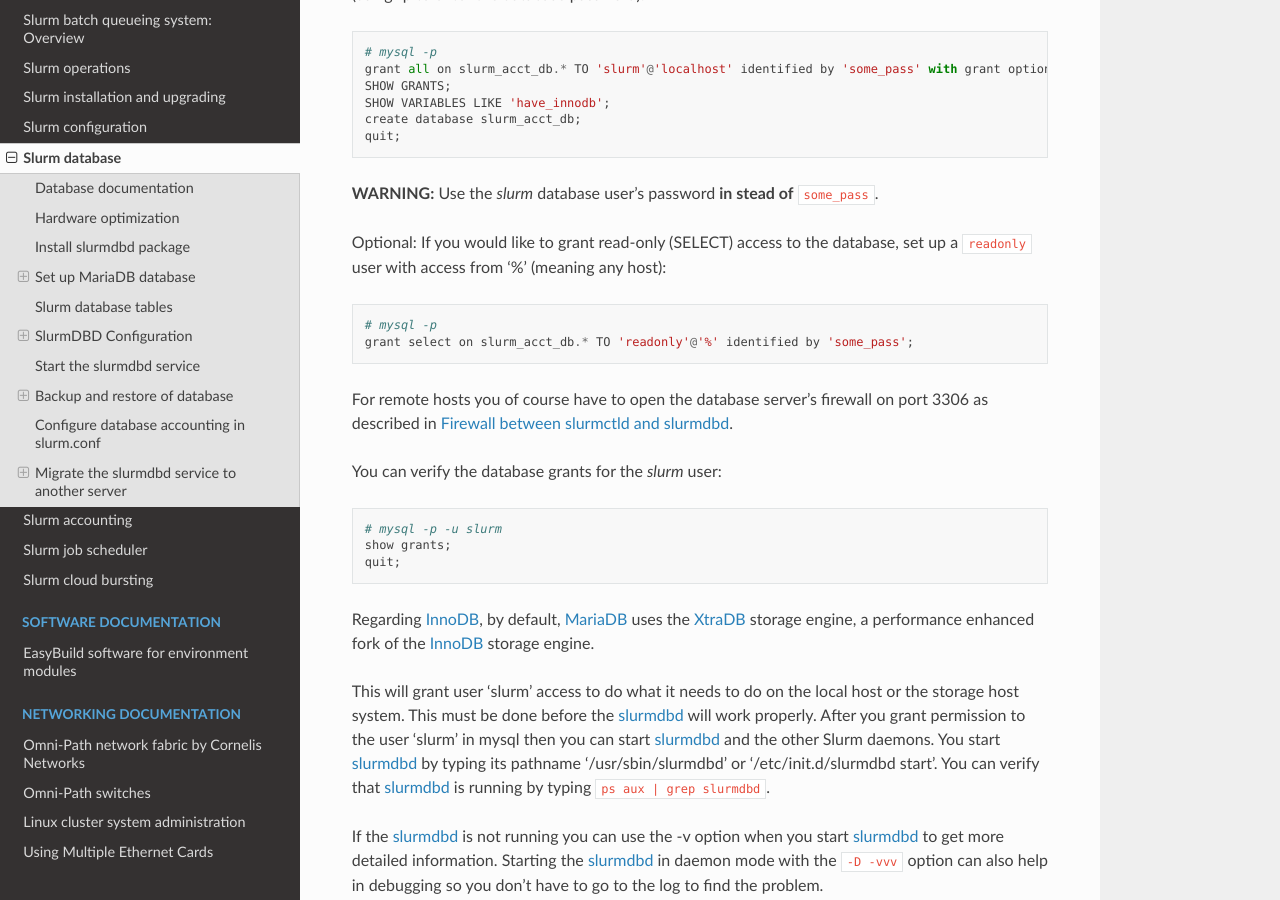
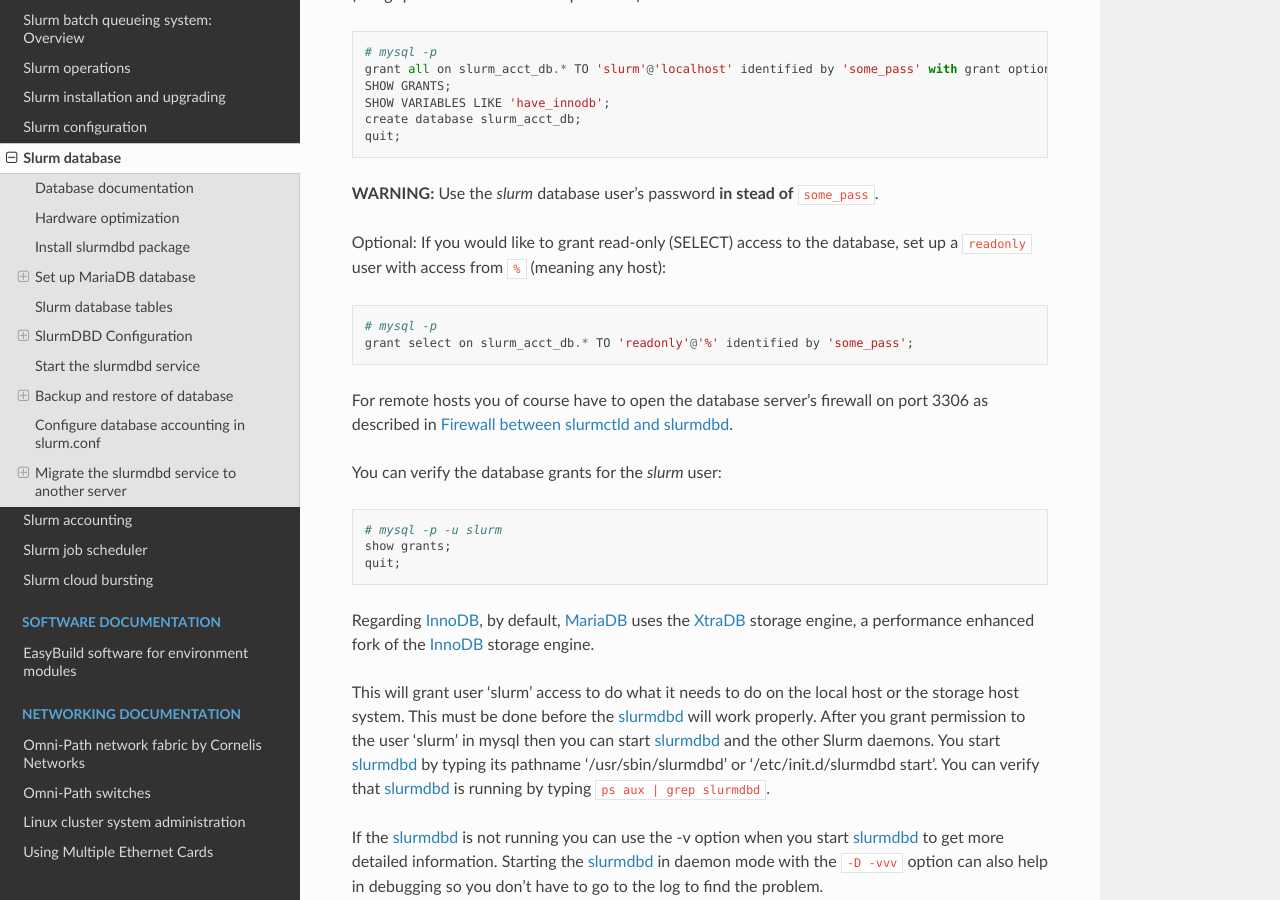
Before and after one commit to OleHolmNielsen/Niflheim_system, a Sphinx documentation site: the page built from docs/Slurm_database.rst, in a window 1280 px wide and 900 px high, scrolled down 3303 px. Built offline with Sphinx 7.4.7 and the Read the Docs theme 2.0.0, drawn with Linux system fonts in a browser that asks for light colours.

Commit message:
Minor edit

```diff
--- a/docs/Slurm_database.rst
+++ b/docs/Slurm_database.rst
@@ -140,7 +140,7 @@
 
 **WARNING:** Use the *slurm* database user's password **in stead of** ``some_pass``.
 
-Optional: If you would like to grant read-only (SELECT) access to the database, set up a ``readonly`` user with access from '%' (meaning any host)::
+Optional: If you would like to grant read-only (SELECT) access to the database, set up a ``readonly`` user with access from ``%`` (meaning any host)::
 
   # mysql -p
   grant select on slurm_acct_db.* TO 'readonly'@'%' identified by 'some_pass';
```
